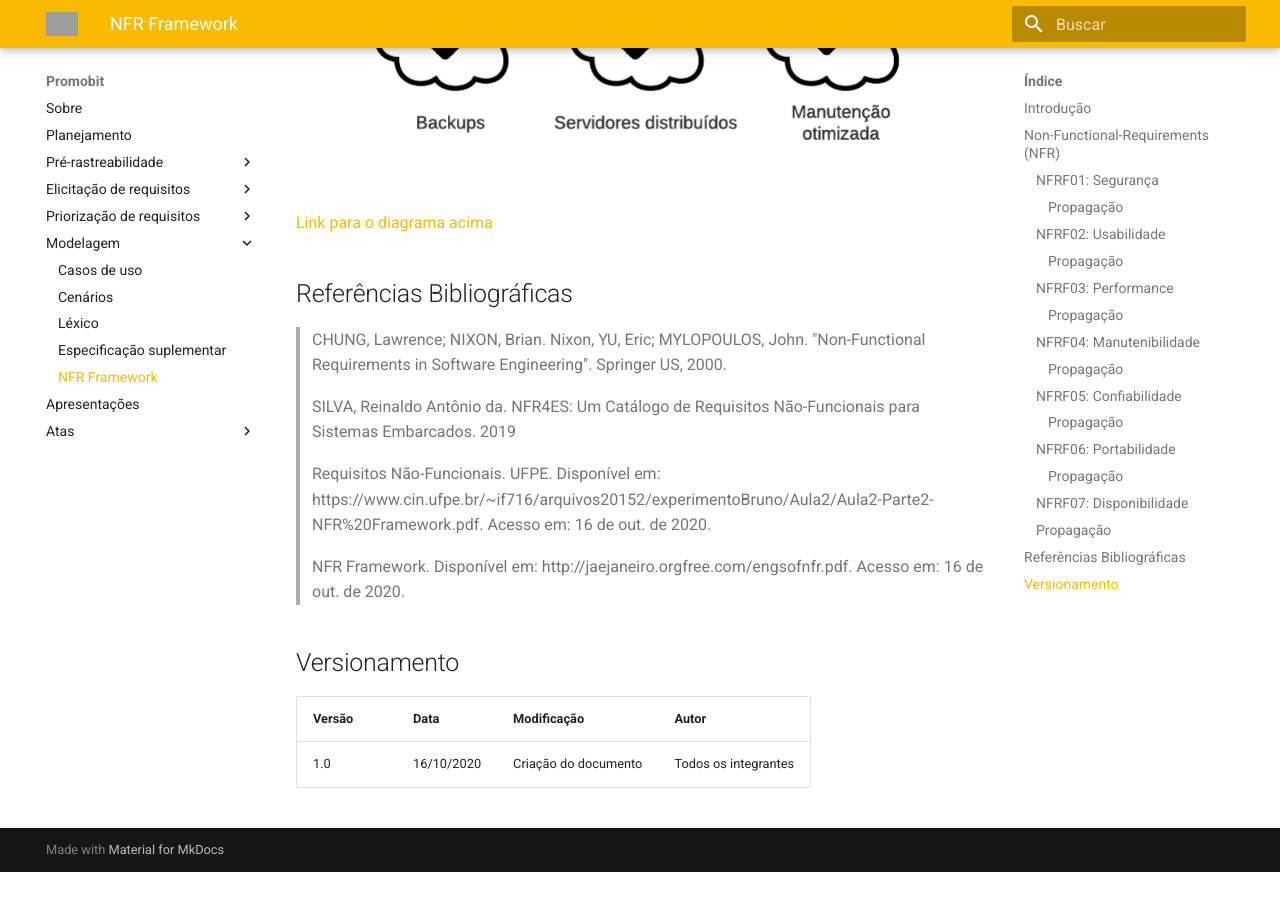
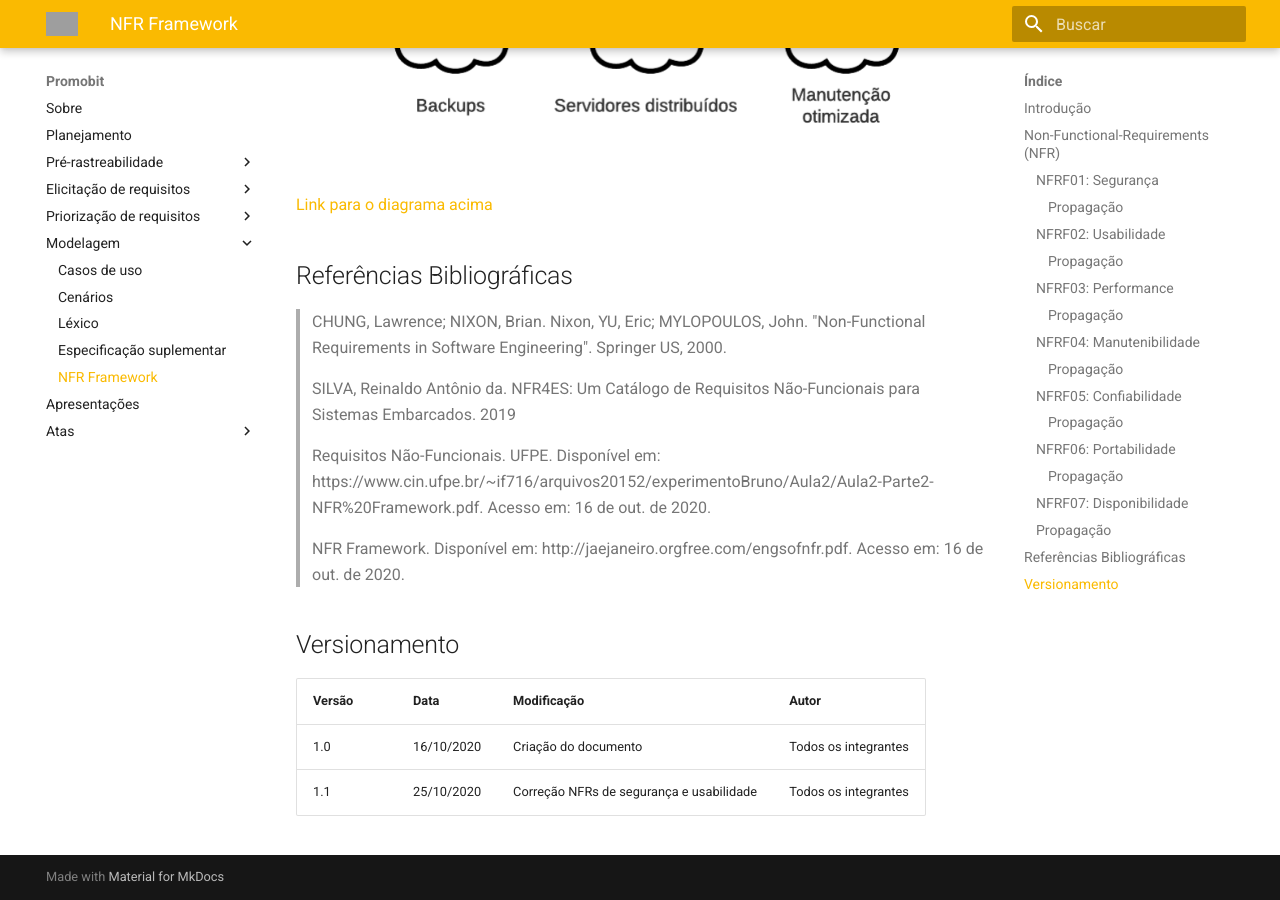
Before and after one commit to Joao-Pedro-Moura/2020.1-Promobit, an MkDocs documentation site: the page built from docs/modelagem/nfr_framework.md, in a window 1280 px wide and 900 px high, scrolled down 8924 px. Built offline with MkDocs 1.6.1 and Material for MkDocs 9.7.7, drawn with Linux system fonts in a browser that asks for light colours; old or Windows-style settings are respelled for this version of MkDocs; before the commit the page ends 9796 px from its top, so only the background shows below that; some of the changed lines change nothing that is shown; grey boxes are pictures that could not be loaded.

Commit message:
Correção NFRs de segurança e usabilidade
Co-authored-by: Rhuancpq <rhuancarlos.queiroz@gmail.com>
Co-authored-by: marcelog5 <marcelovictorg2@gmail.com>
Co-authored-by: ThiagoGMF <thiago.guilherme20@hotmail.com>
Co-authored-by: thiagolopess <thiago.lopes.santos.tls@gmail.com>

```diff
--- a/docs/modelagem/nfr_framework.md
+++ b/docs/modelagem/nfr_framework.md
@@ -12,25 +12,25 @@
 
 ![Segurança](../assets/NFR/nfr-seguranca.png)
 
-<a target="_blank" href="https://drive.google.com/file/d/1J6RBl-wC7CLMkTMY91mW-YDrGyY3HR-f/view?usp=sharing">Link para o diagrama acima</a>
+<a target="_blank" href="https://drive.google.com/file/d/1YvO-90uu9GAWKVtxOe_Ww_yqhNj6NkqY/view?usp=sharing">Link para o diagrama acima</a>
 
 #### Propagação
 
 ![Segurança Propagada](../assets/NFR/nfr-seguranca-propagado.png)
 
-<a target="_blank" href="https://drive.google.com/file/d/1xx7kCUSKzjsyYrym11D7lKkvfV2dj2Ed/view?usp=sharing">Link para o diagrama acima</a>
+<a target="_blank" href="https://drive.google.com/file/d/1Y4aBuNBaKcTlTsInfOFvz_hYg91oIxVG/view?usp=sharing">Link para o diagrama acima</a>
 
 ### NFRF02: Usabilidade
 
 ![Usabilidade](../assets/NFR/nfr-usabilidade.png)
 
-<a target="_blank" href="https://drive.google.com/file/d/13VC9YcmCZrAYrbhJOvkyLHtTxXWVxYX_/view?usp=sharing">Link para o diagrama acima</a>
+<a target="_blank" href="https://drive.google.com/file/d/1rdJ6jGvDAPaN1okjqzfiyqUklDRMhlR9/view?usp=sharing">Link para o diagrama acima</a>
 
 #### Propagação
 
 ![Usabilidade propagado](../assets/NFR/nfr-usabilidade-propagado.png)
 
-<a target="_blank" href="https://drive.google.com/file/d/1vTff-KaTYcQwHALNokWesxKqMuFcAp3-/view?usp=sharing">Link para o diagrama acima</a>
+<a target="_blank" href="https://drive.google.com/file/d/1bTE7Osr04B53fs062FVzH1gY_JC1zhRW/view?usp=sharing">Link para o diagrama acima</a>
 
 ### NFRF03: Performance
 
@@ -108,3 +108,4 @@
 | Versão | Data | Modificação | Autor |
 |--|--|--|--|
 | 1.0 | 16/10/2020 | Criação do documento | Todos os integrantes |
+| 1.1 | 25/10/2020 | Correção NFRs de segurança e usabilidade | Todos os integrantes |
```
Also changed, not shown: docs/assets/NFR/nfr-seguranca-propagado.png, docs/assets/NFR/nfr-seguranca.png, docs/assets/NFR/nfr-usabilidade-propagado.png, docs/assets/NFR/nfr-usabilidade.png.
